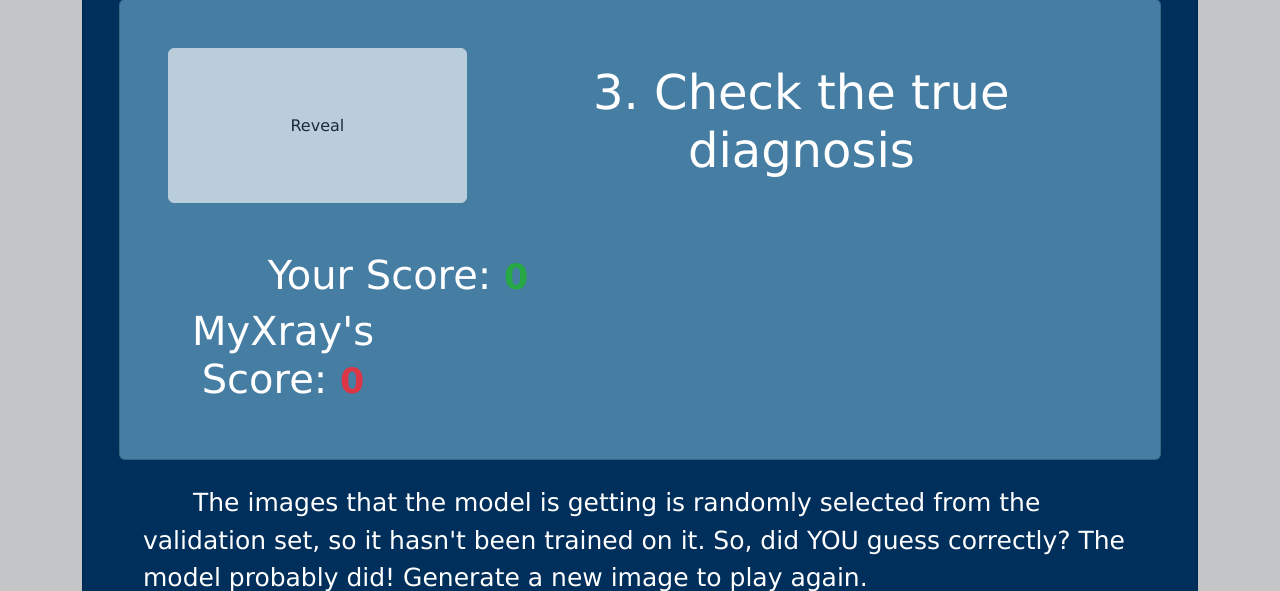
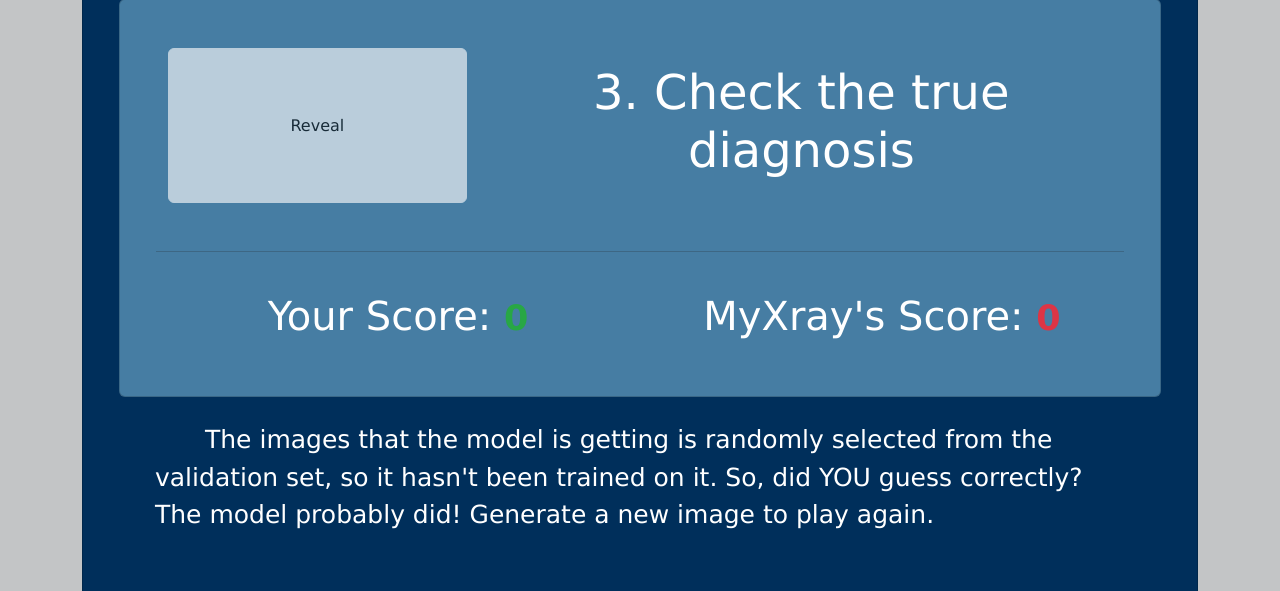
Before and after one commit to ktownkinley/project_4, a Flask app: page /game.html in a window 1280 px wide. Shown: the part 1290-1881 px from the top of the page. Run offline with Flask 3, Linux system fonts and the light colour scheme; some libraries are stand-ins or nearby versions.

Commit message:
tiny changes to game

```diff
--- a/flask_project/app/templates/game.html
+++ b/flask_project/app/templates/game.html
@@ -55,7 +55,7 @@
                 <div class="card p-5 mb-3" style="background-color: #467da3;">
                     <div class="row">
                         <div class="col-lg-4 d-grid text-center">
-                            <button class="btn btn-light" id = 'imageButton' type="button">Generate</button>
+                            <button class="btn btn-light" id='imageButton' type="button">Generate</button>
                         </div>
                         <div class="col-lg-8 text-center py-3">
                             <h2>1. Generate an X-ray</h2>
@@ -71,8 +71,8 @@
                         </div>
 
                         <div class="dropdown d-grid col-4">
-                            <button class="btn btn-light dropdown-toggle dropdownMenu" disabled type="button" data-bs-toggle="dropdown"
-                                aria-expanded="false">
+                            <button class="btn btn-light dropdown-toggle dropdownMenu" disabled type="button"
+                                data-bs-toggle="dropdown" aria-expanded="false">
                                 Dropdown
                             </button>
                             <ul class="dropdown-menu">
@@ -95,15 +95,16 @@
                 <div class="card p-5" style="background-color: #467da3;">
                     <div class="row">
                         <div class="col-lg-4 d-grid mb-5 text-center">
-                            <button class="btn btn-light" id ='revealButton' disabled type="button">Reveal</button>
+                            <button class="btn btn-light" id='revealButton' disabled type="button">Reveal</button>
                         </div>
                         <div class="col-lg-8 mb-5 text-center py-3">
                             <h2>3. Check the true diagnosis</h2>
                         </div>
-
-                      <div class="col-6 text-center">
+                        <hr>
+                        <div class="col-6 mt-4 text-center">
                             <h3>Your Score: <span style="font-size: 35px;" id="counter1">0</span></h3>
-                        <div class="col-6 text-center">
+                        </div>
+                        <div class="col-6 mt-4 text-center">
                             <h3>MyXray's Score: <span style="font-size: 35px;" id="counter2">0</span></h3>
                         </div>
                     </div>
```
